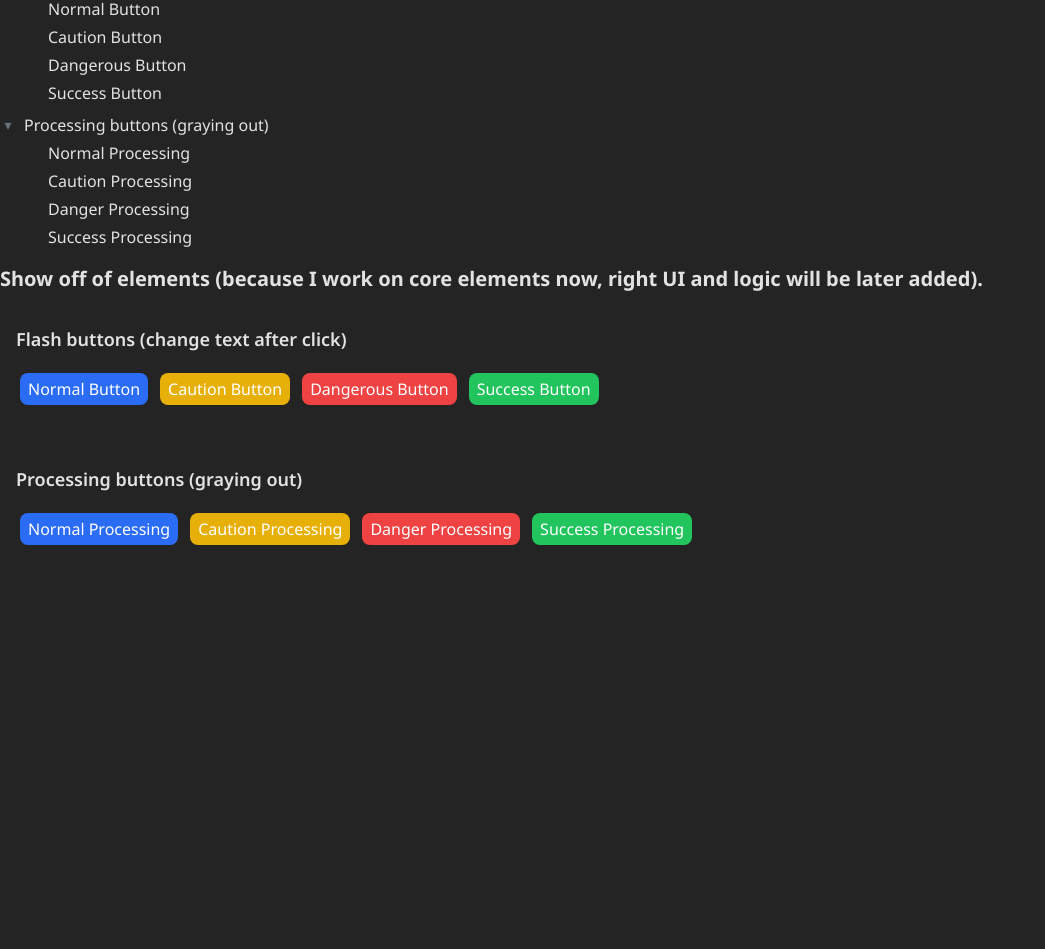
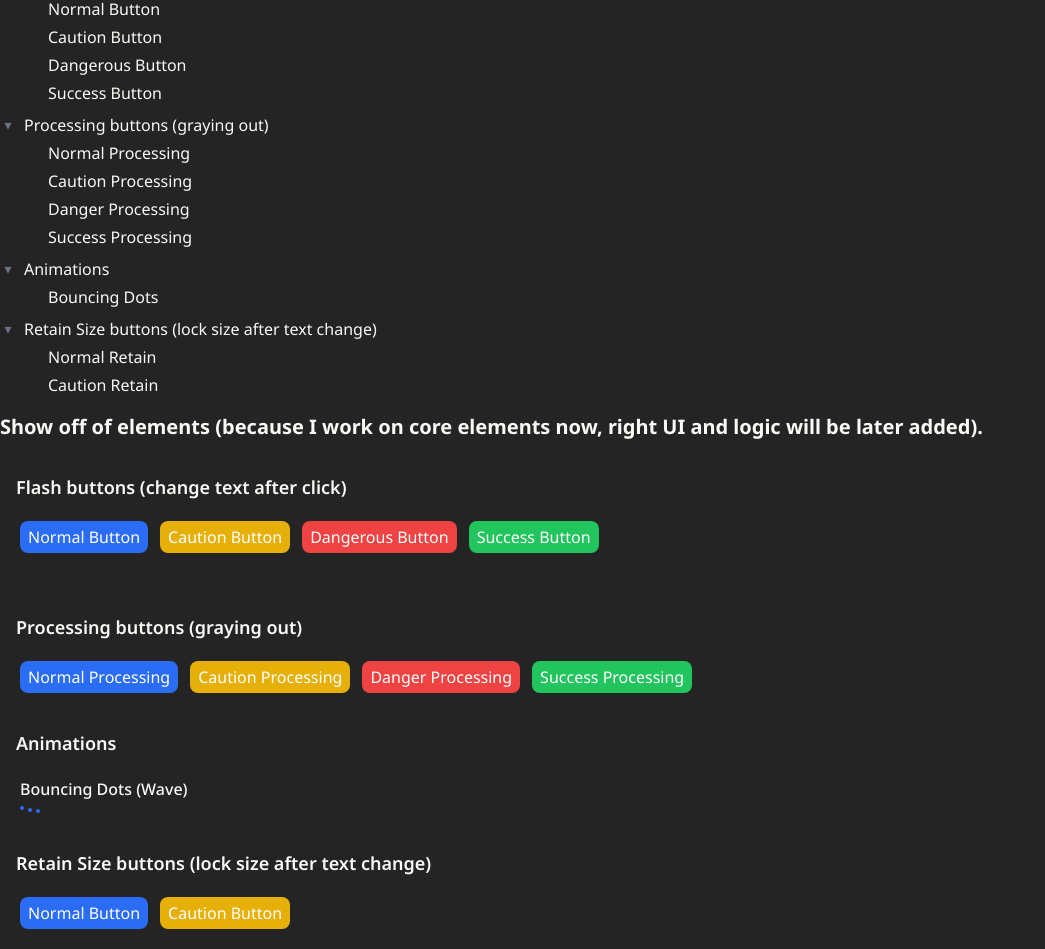
Before and after one commit to Serval-Chat/frontend, a React app: page /showoff in a window 1280 px wide. Shown: the part 75-1024 px from the top of the page, without its empty margins (0-1045 px from the left). Before the commit the page ends 800 px from the top, so only its background shows below. Built offline with nearby package versions, Linux system fonts and the light colour scheme; the HTML template or start-up script is replaced by a standard one.

Commit message:
fix(style) - make use of nicer color

```diff
--- a/src/pages/Showoff.tsx
+++ b/src/pages/Showoff.tsx
@@ -4,6 +4,7 @@ import {
     TableOfContents,
     type TOCProps,
 } from '@/ui/components/TableOfContents';
+import { BouncingDots } from '@/ui/components/BouncingDots';
 
 function Showoff() {
     const [normalButtonText, normalButtonFlash] = useFlashText(
@@ -11,7 +12,17 @@ function Showoff() {
         'Clicked!',
         2500
     );
+    const [normalButtonText2, normalButtonFlash2] = useFlashText(
+        'Normal Button',
+        'Clicked!',
+        2500
+    );
     const [cautionButtonText, cautionButtonFlash] = useFlashText(
+        'Caution Button',
+        'Clicked!',
+        2500
+    );
+    const [cautionButtonText2, cautionButtonFlash2] = useFlashText(
         'Caution Button',
         'Clicked!',
         2500
@@ -27,24 +38,16 @@ function Showoff() {
         2500
     );
 
-    const normalProcessing = useFlashText(
-        'Normal Processing',
-        'Processing...',
+    const normalProcessing = useFlashText('Normal Processing', 'Loading', 2500);
+    const cautionProcessing = useFlashText(
+        'Caution Processing',
+        'Loading',
         2500
     );
-    const cautionProcessing = useFlashText(
-        'Caution Processing',
-        'Processing...',
-        2500
-    );
-    const dangerProcessing = useFlashText(
-        'Danger Processing',
-        'Processing...',
-        2500
-    );
+    const dangerProcessing = useFlashText('Danger Processing', 'Loading', 2500);
     const successProcessing = useFlashText(
         'Success Processing',
-        'Processing...',
+        'Loading',
         2500
     );
 
@@ -67,6 +70,19 @@ function Showoff() {
                 { id: 'caution-processing', title: 'Caution Processing' },
                 { id: 'danger-processing', title: 'Danger Processing' },
                 { id: 'success-processing', title: 'Success Processing' },
+            ],
+        },
+        {
+            id: 'animations',
+            title: 'Animations',
+            children: [{ id: 'bouncing-dots', title: 'Bouncing Dots' }],
+        },
+        {
+            id: 'retain-size-buttons',
+            title: 'Retain Size buttons (lock size after text change)',
+            children: [
+                { id: 'normal-retain', title: 'Normal Retain' },
+                { id: 'caution-retain', title: 'Caution Retain' },
             ],
         },
     ];
@@ -128,7 +144,7 @@ function Showoff() {
                         <Button
                             buttonType="normal"
                             onClick={normalProcessing[1]}
-                            loading={normalProcessing[0] === 'Processing...'}
+                            loading={normalProcessing[0] === 'Loading'}
                         >
                             {normalProcessing[0]}
                         </Button>
@@ -137,7 +153,7 @@ function Showoff() {
                         <Button
                             buttonType="caution"
                             onClick={cautionProcessing[1]}
-                            loading={cautionProcessing[0] === 'Processing...'}
+                            loading={cautionProcessing[0] === 'Loading'}
                         >
                             {cautionProcessing[0]}
                         </Button>
@@ -146,7 +162,7 @@ function Showoff() {
                         <Button
                             buttonType="danger"
                             onClick={dangerProcessing[1]}
-                            loading={dangerProcessing[0] === 'Processing...'}
+                            loading={dangerProcessing[0] === 'Loading'}
                         >
                             {dangerProcessing[0]}
                         </Button>
@@ -155,9 +171,49 @@ function Showoff() {
                         <Button
                             buttonType="success"
                             onClick={successProcessing[1]}
-                            loading={successProcessing[0] === 'Processing...'}
+                            loading={successProcessing[0] === 'Loading'}
                         >
                             {successProcessing[0]}
+                        </Button>
+                    </div>
+                </div>
+            </div>
+
+            {/* Animations */}
+            <div id="animations" className="p-md font-sans">
+                <h2 className="text-lg font-semibold mb-md">Animations</h2>
+                <div className="flex flex-col gap-md">
+                    <div id="bouncing-dots" className="p-xs">
+                        <h3 className="text-md font-medium mb-sm">
+                            Bouncing Dots (Wave)
+                        </h3>
+                        <BouncingDots size={4} />
+                    </div>
+                </div>
+            </div>
+
+            {/* Retain Size buttons */}
+            <div id="retain-size-buttons" className="p-md font-sans">
+                <h2 className="text-lg font-semibold mb-md">
+                    Retain Size buttons (lock size after text change)
+                </h2>
+                <div className="flex flex-wrap gap-xs">
+                    <div id="normal-retain" className="p-xs">
+                        <Button
+                            buttonType="normal"
+                            onClick={normalButtonFlash2}
+                            retainSize={true}
+                        >
+                            {normalButtonText2}
+                        </Button>
+                    </div>
+                    <div id="caution-retain" className="p-xs">
+                        <Button
+                            buttonType="caution"
+                            onClick={cautionButtonFlash2}
+                            retainSize={true}
+                        >
+                            {cautionButtonText2}
                         </Button>
                     </div>
                 </div>
--- a/src/styles/index.css
+++ b/src/styles/index.css
@@ -4,7 +4,7 @@
 
 @layer base {
     body {
-        @apply bg-[#242424] text-white/87 antialiased font-sans;
+        @apply bg-[#242424] text-[#FAF9F6] antialiased font-sans;
         line-height: 1.5;
         font-weight: 400;
     }
--- /dev/null
+++ b/src/ui/components/BouncingDots.tsx
@@ -0,0 +1,49 @@
+import React from 'react';
+import { motion, type Variants } from 'framer-motion';
+import { cn } from '@/utils/cn';
+
+export interface BouncingDotsProps {
+    className?: string;
+    dotClassName?: string;
+    color?: string;
+    size?: number;
+    count?: number;
+}
+
+const dotVariants: Variants = {
+    animate: (i: number) => ({
+        y: [0, -4, 0],
+        transition: {
+            duration: 0.6,
+            repeat: Infinity,
+            ease: 'easeInOut',
+            delay: i * 0.1,
+        },
+    }),
+};
+
+export const BouncingDots: React.FC<BouncingDotsProps> = ({
+    className,
+    dotClassName,
+    color = 'bg-primary',
+    size = 8,
+    count = 3,
+}) => {
+    return (
+        <div className={cn('flex items-center space-x-1', className)}>
+            {Array.from({ length: count }).map((_, i) => (
+                <motion.div
+                    key={i}
+                    custom={i}
+                    variants={dotVariants}
+                    animate="animate"
+                    className={cn('rounded-full', color, dotClassName)}
+                    style={{
+                        width: size,
+                        height: size,
+                    }}
+                />
+            ))}
+        </div>
+    );
+};
--- a/src/ui/components/Button.tsx
+++ b/src/ui/components/Button.tsx
@@ -2,7 +2,7 @@
  * @description A button component. Quite versatile.
  */
 
-import React from 'react';
+import React, { useLayoutEffect, useRef, useState } from 'react';
 import { cva, type VariantProps } from 'class-variance-authority';
 import { cn } from '@/utils/cn';
 
@@ -57,27 +57,65 @@ export interface ButtonProps
     children: React.ReactNode;
     buttonType: VariantProps<typeof buttonVariants>['variant'];
     loading?: boolean;
+    retainSize?: boolean;
 }
+
+import { BouncingDots } from './BouncingDots';
 
 export const Button: React.FC<ButtonProps> = ({
     children,
     className,
     buttonType,
     loading,
+    retainSize,
     disabled,
     ...props
 }) => {
+    const buttonRef = useRef<HTMLButtonElement>(null);
+    const [dimensions, setDimensions] = useState<{
+        width: number | string;
+        height: number | string;
+    }>({ width: 'auto', height: 'auto' });
+
+    useLayoutEffect(() => {
+        if (!loading && buttonRef.current) {
+            const { width, height } = buttonRef.current.getBoundingClientRect();
+
+            setDimensions((prev) => {
+                if (retainSize && prev.width !== 'auto') {
+                    return prev;
+                }
+                return { width, height };
+            });
+        }
+    }, [loading, children, retainSize]);
+
     const finalVariant = buttonType;
 
     return (
         <button
+            ref={buttonRef}
+            style={
+                loading || retainSize
+                    ? {
+                          width: dimensions.width,
+                          height: dimensions.height,
+                      }
+                    : undefined
+            }
             className={cn(
+                'relative',
                 buttonVariants({ variant: finalVariant, loading, className })
             )}
             disabled={loading || disabled}
             {...props}
         >
-            {children}
+            <span className={cn(loading && 'opacity-0')}>{children}</span>
+            {loading && (
+                <div className="absolute inset-0 flex items-center justify-center">
+                    <BouncingDots size={4} color="bg-current" />
+                </div>
+            )}
         </button>
     );
 };
```
